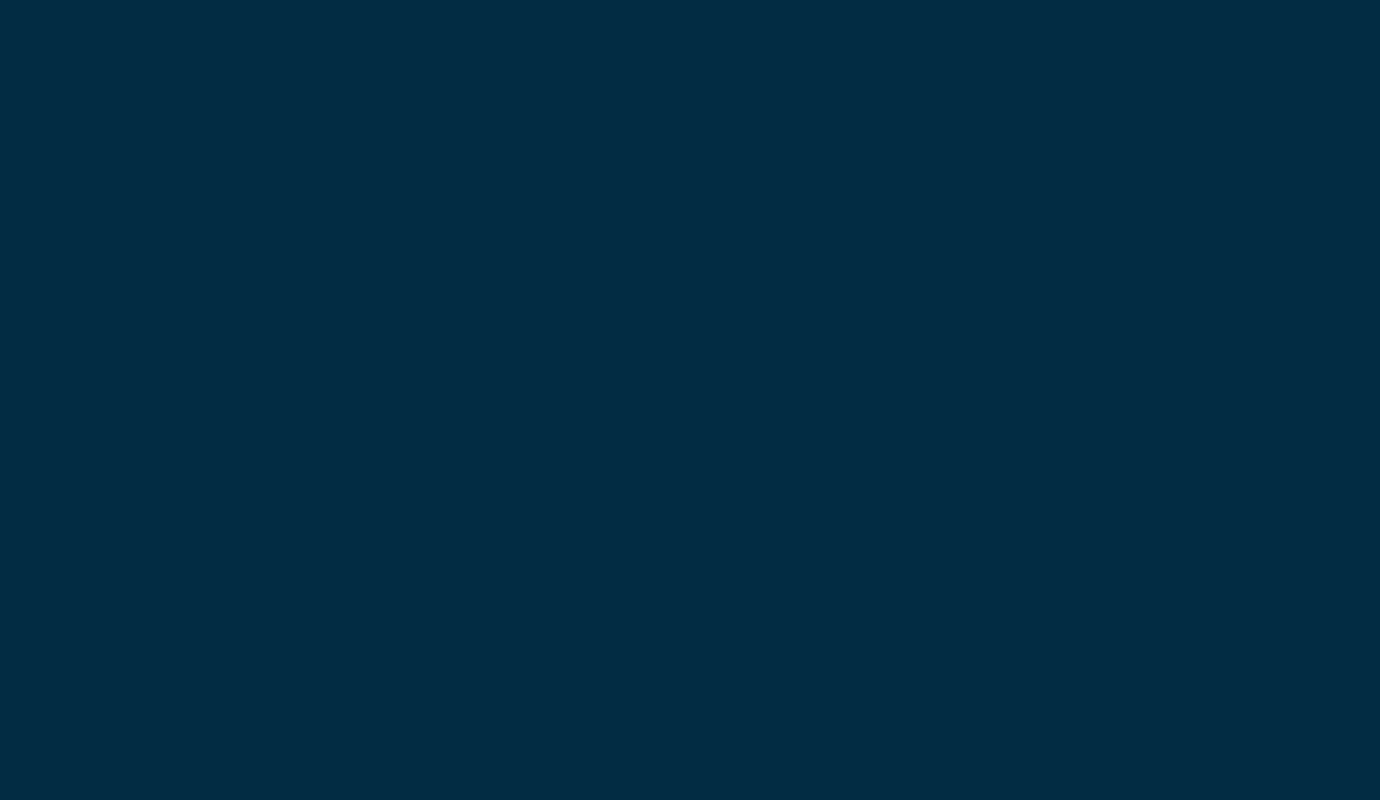
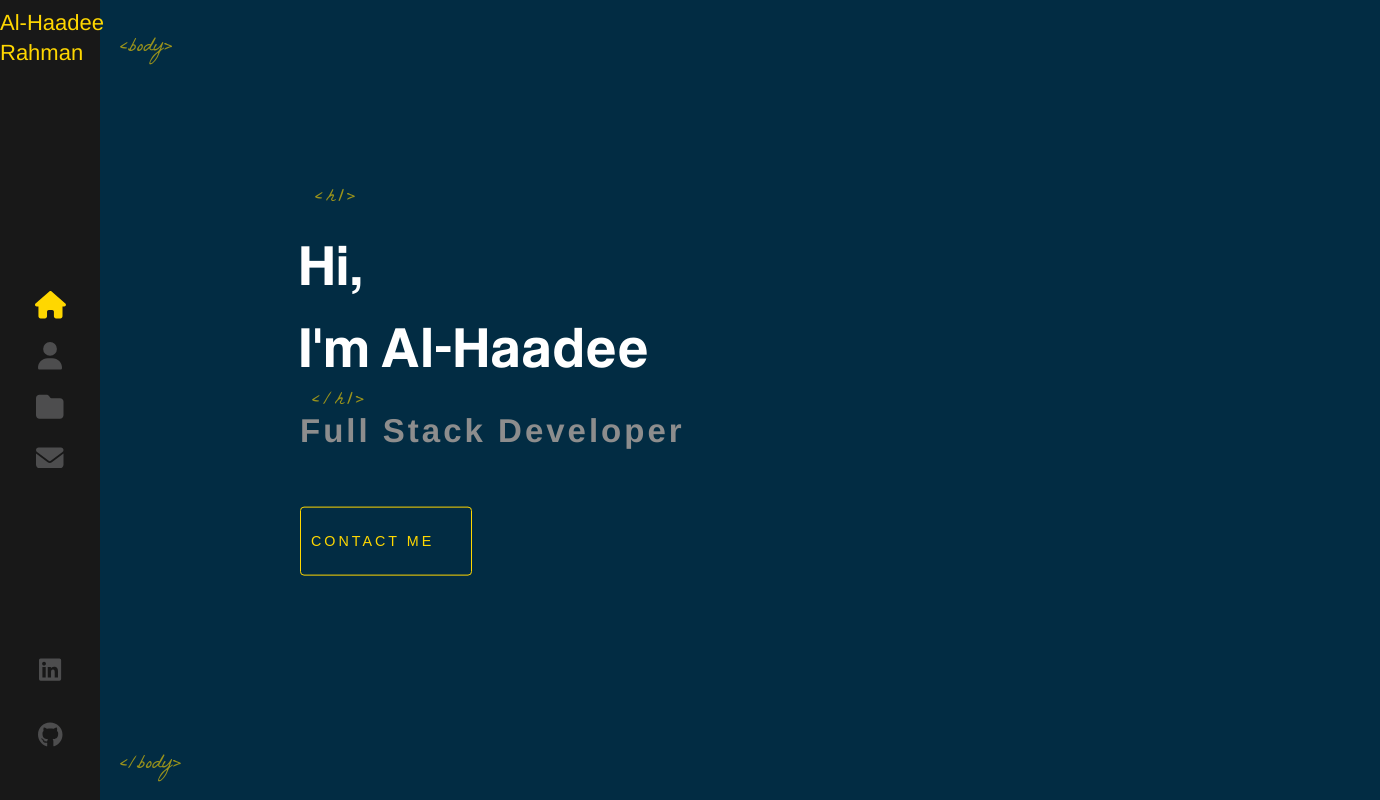
Before and after one commit to Alhaadee/portfolio, a React (Vite) app: page /portfolio in a window 1280 px wide. Before the commit this address had no page. Shown: the whole page, 1380 px wide, since content can reach past the window. Built offline with nearby package versions, Linux system fonts and the light colour scheme.

Commit message:
change paths to include porfolio/

```diff
--- a/src/App.jsx
+++ b/src/App.jsx
@@ -10,11 +10,11 @@ function App() {
   return (
     <>
       <Routes>
-        <Route path="/" element={<Layout />}>
+        <Route path="/portfolio" element={<Layout />}>
         <Route index element={<Home />}/>
-        <Route path="about" element={<About/>}/>
-        <Route path="contact" element={<Contact/>}/>
-        <Route path="my-work" element={<MyWork/>}/>
+        <Route path="/portfolio/about" element={<About/>}/>
+        <Route path="/portfolio/contact" element={<Contact/>}/>
+        <Route path="/portfolio/my-work" element={<MyWork/>}/>
         </Route>
       </Routes>
     </>
--- a/src/components/Home/Home.jsx
+++ b/src/components/Home/Home.jsx
@@ -33,7 +33,7 @@ const Home = () => {
                 <br />
             </h1>
             <h2>Full Stack Developer</h2>
-            <Link to="/contact" className="flat-button">CONTACT ME</Link>
+            <Link to="/portfolio/contact" className="flat-button">CONTACT ME</Link>
         </div>
     </div>
     <span className='tags bottom-tags' id='bottom-tags'>&lt;/body&gt;</span>
--- a/src/components/sidebar/Sidebar.jsx
+++ b/src/components/sidebar/Sidebar.jsx
@@ -12,14 +12,14 @@ const Sidebar = () => {
         Al&#8209;Haadee <br /> Rahman
       </Link>
       <nav>
-        <NavLink exact="true" activeclassname="active" className="home-link" to="/">
+        <NavLink exact="true" activeclassname="active" className="home-link" to="/portfolio">
           <FontAwesomeIcon icon={faHome} color="#4d4d4e" />
         </NavLink>
         <NavLink
           exact="true"
           activeclassname="active"
           className="about-link"
-          to="/about"
+          to="/portfolio/about"
         >
           <FontAwesomeIcon icon={faUser} color="#4d4d4e" />
         </NavLink>
@@ -27,7 +27,7 @@ const Sidebar = () => {
           exact="true"
           activeclassname="active"
           className="portfolio-link"
-          to="/my-work"
+          to="/portfolio/my-work"
         >
           <FontAwesomeIcon icon={faFolder} color="#4d4d4e" />
         </NavLink>
@@ -35,7 +35,7 @@ const Sidebar = () => {
           exact="true"
           activeclassname="active"
           className="contact-link"
-          to="/contact"
+          to="/portfolio/contact"
         >
           <FontAwesomeIcon icon={faEnvelope} color="#4d4d4e" />
         </NavLink>
```
Also changed, not shown: index.html (+4 -3 lines).
